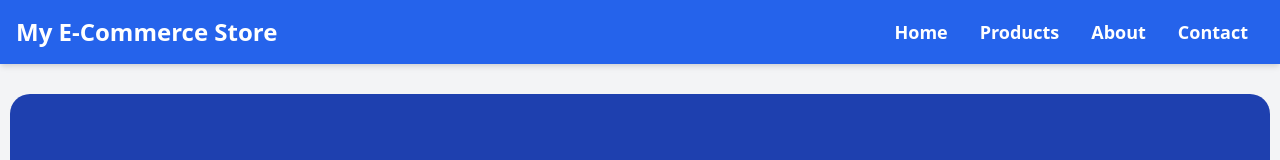
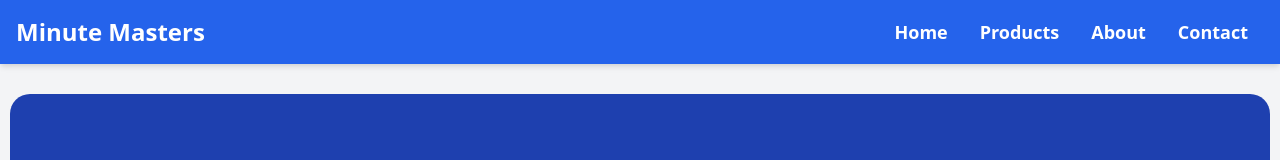
Before and after one commit to Dhaya063/watch-store, a website: page index.html in a window 1280 px wide. Shown: the top 160 px of the page. Drawn offline with nearby package versions, Linux system fonts and the light colour scheme.

```diff
--- a/index.html
+++ b/index.html
@@ -18,7 +18,11 @@
     <!-- Header -->
     <header class="bg-blue-600 text-white p-4 shadow-md">
         <div class="container mx-auto flex justify-between items-center">
-            <h1 class="text-2xl font-bold">My E-Commerce Store</h1>
+            <h1 class="text-2xl font-bold">Minute Masters</h1>
+         <!-- Logo -->
+        <!-- <div class="flex items-center">
+            <img class="h-20 w-auto" src="assets/logo/Minute-Masters-Logo.png" alt="Minute Masters Logo">
+        </div> -->
             <nav class="text-lg font-semibold flex items-center">
                 <a href="index.html" class="text-white hover:text-yellow-300 mx-4">Home</a>
                 <a href="products.html" class="text-white hover:text-yellow-300 mx-4">Products</a>
```
Also changed, not shown: assets/logo/Minute-Masters-Logo.png (added).
